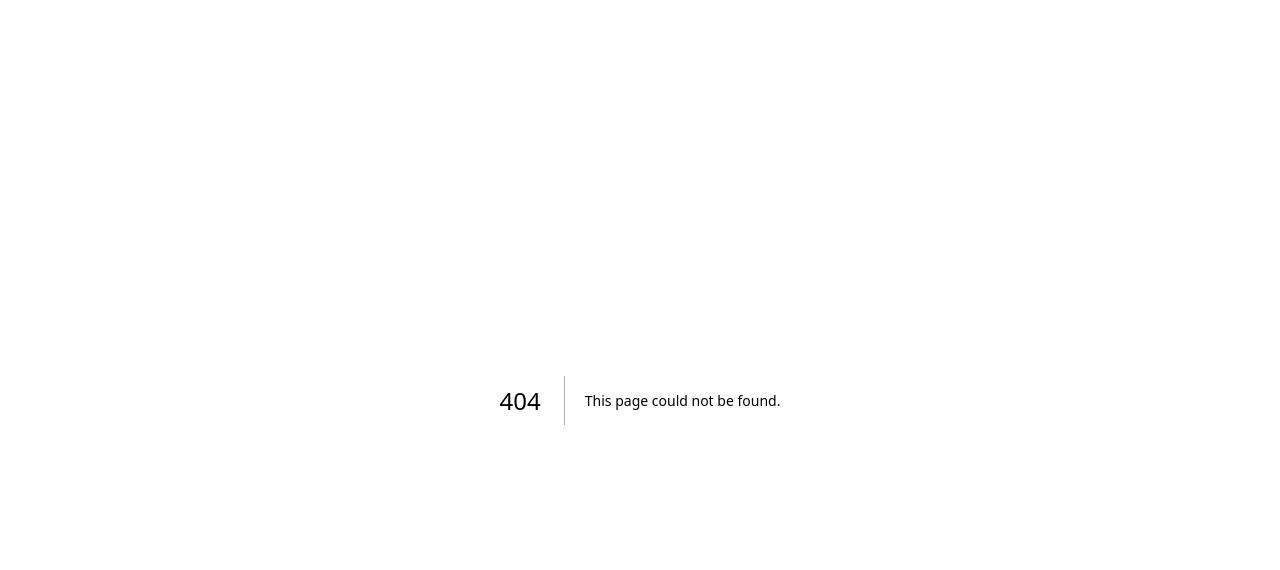
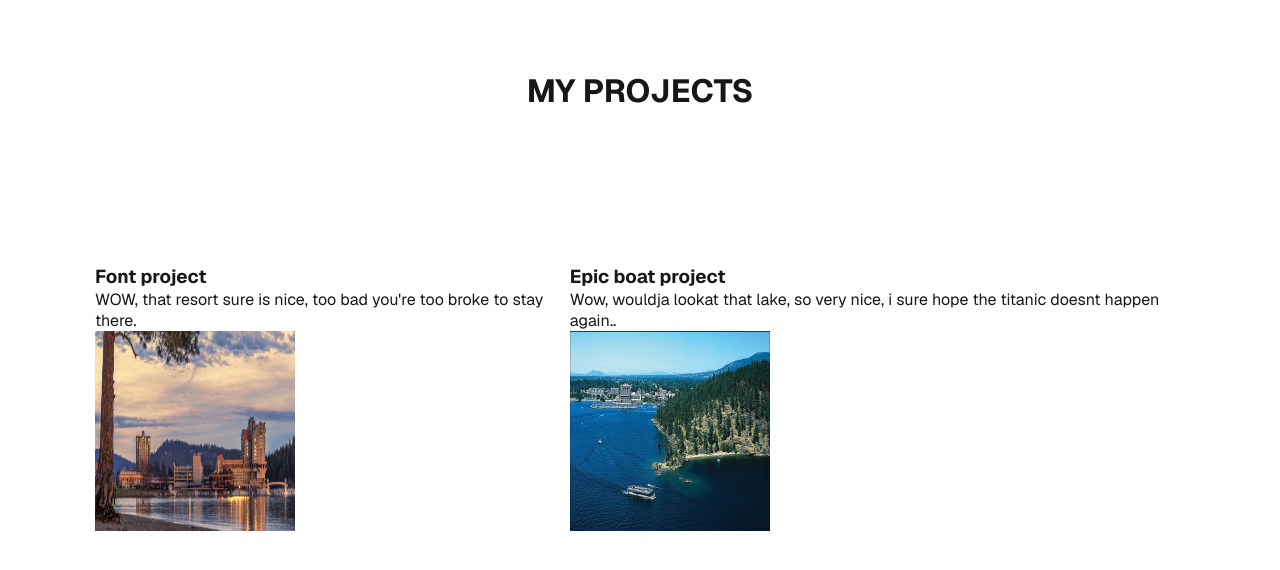
Before and after one commit to Leii-iieL/Portfolio-oiloftroP, a Next.js app in the folder nextjs/: page /projects in a window 1280 px wide. Before the commit this address had no page. Shown: the top 570 px of the page. Built offline with nearby package versions, Linux system fonts and the light colour scheme.

Commit message:
projects mid-save bc im paranoid

```diff
--- a/nextjs/src/app/page.module.css
+++ b/nextjs/src/app/page.module.css
@@ -108,6 +108,12 @@ a.secondary {
   flex-shrink: 0;
 }
 
+.row{
+  display: flex;
+  flex-direction: row;
+  padding: 15px;
+}
+
 /* Enable hover only on non-touch devices */
 @media (hover: hover) and (pointer: fine) {
   a.primary:hover {
--- /dev/null
+++ b/nextjs/src/app/projects/page.tsx
@@ -0,0 +1,25 @@
+import Image from "next/image";
+import styles from "@/app/page.module.css";
+import PROJECTS from "@/constants/projects";
+
+export default function ProjectsPage() {
+  return (
+    <div className={styles.page}>
+      <h1>MY PROJECTS</h1>
+
+      <div className={styles.row}>
+          {
+            PROJECTS.map((project, index) => {
+              return (
+                <div key={project.id} className={styles.projectTeaser}>
+                  <h3>{project.title}</h3>
+                  <p>{project.description}</p>
+                  <Image src={project.mainImage} alt={project.title} width={200} height={200} />
+                </div>
+              );
+            })
+          }
+      </div>
+    </div>
+  );
+}
--- /dev/null
+++ b/nextjs/src/constants/projects.js
@@ -0,0 +1,41 @@
+import CDA from "@/assets/cda.png"
+import CDA1 from "@/assets/CDA1.png"
+
+
+
+
+const PROJECTS = [
+    {
+        id: "1bbd06f2-6441-40ce-a7cd-2838991b862c",
+        slug: "font-project",
+        title: "Font project",
+        description: "WOW, that resort sure is nice, too bad you're too broke to stay there.",
+        category: "print",
+        mainImage: CDA.src,
+        images: [
+            {
+                src: "",
+                title: "",
+                alt: "",
+            }
+        ],
+    },
+
+    {
+        id: "1bbd06f2-6441-40ce-a7cd-2838991b862d",
+        slug: "epic-boat-project",
+        title: "Epic boat project",
+        description: "Wow, wouldja lookat that lake, so very nice, i sure hope the titanic doesnt happen again..",
+        category: "web",
+        mainImage: CDA1.src,
+        images: [
+            {
+                src: "",
+                title: "",
+                alt: "",
+            }
+        ],
+    }
+];
+
+export default PROJECTS;
```
Also changed, not shown: nextjs/src/app/projects/[slug]/page.tsx (added, +25 -0 lines), nextjs/src/assets/CDA.png (added), nextjs/src/assets/CDA1.png (added).
